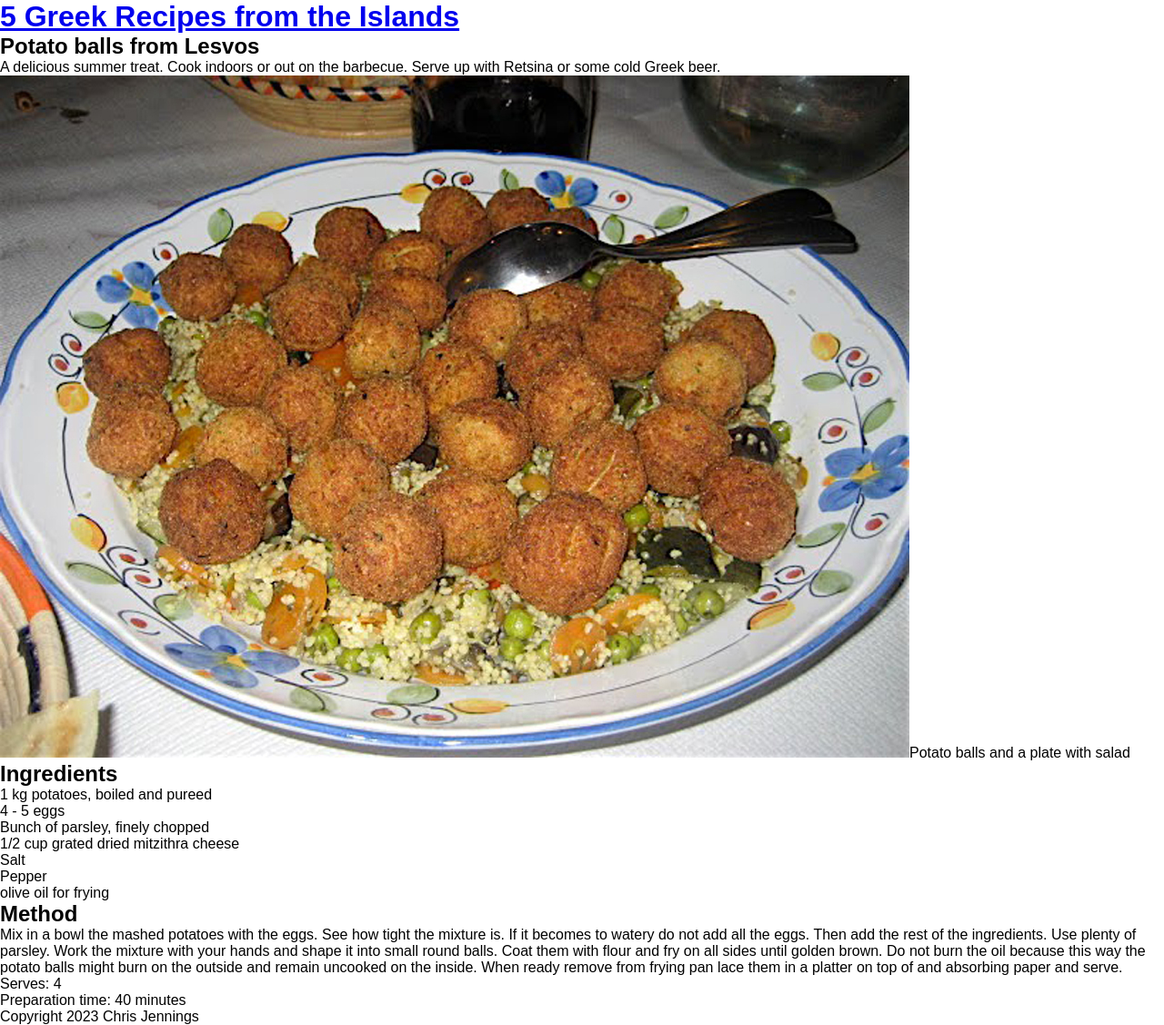
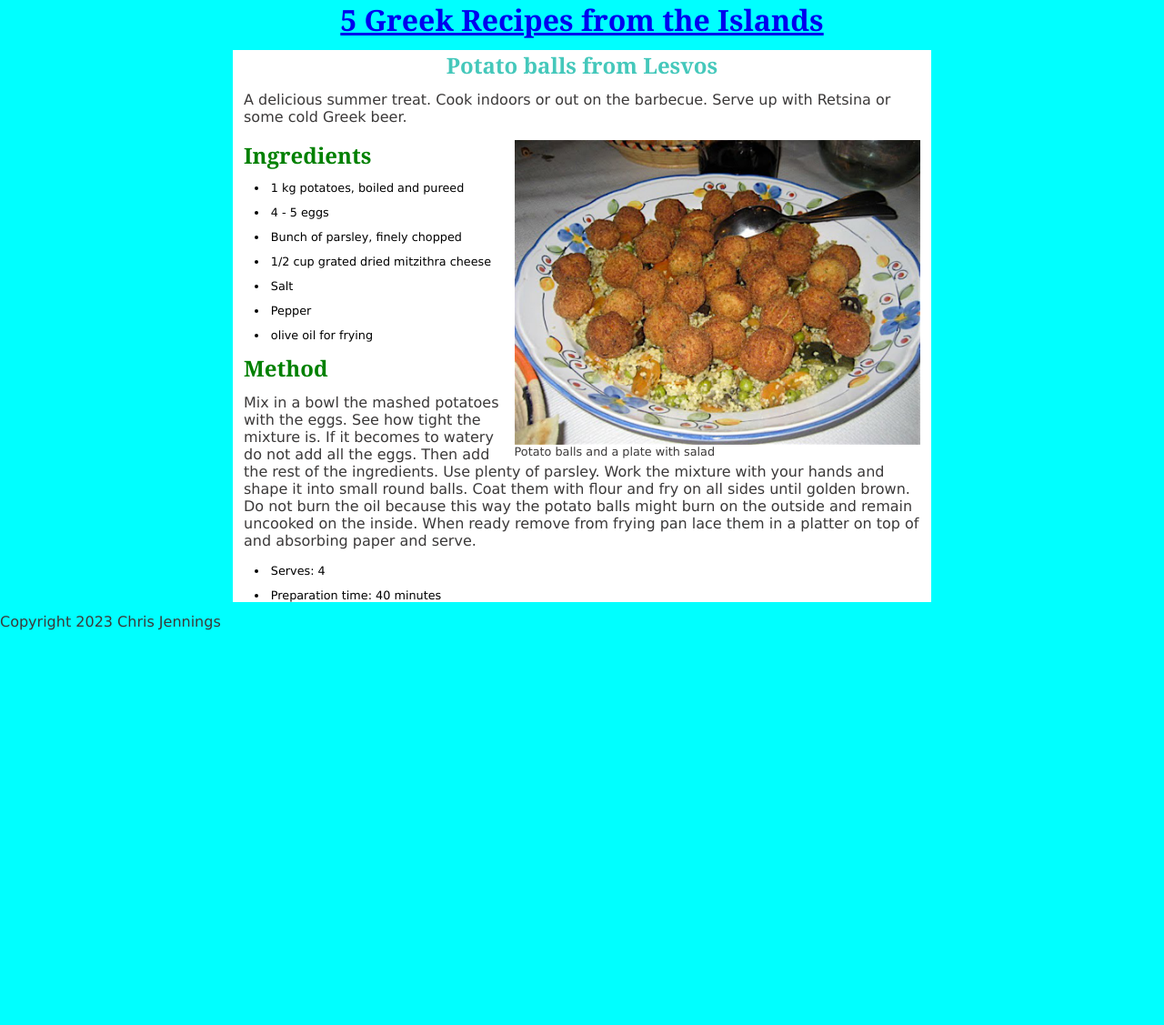
Before and after one commit to chrisatbrookes/greekrecipes, a Jekyll site: the page built from _recipes/recipe1.md, in a window 1280 px wide. Shown: the whole page at 91% size. Built offline with Jekyll 4.4.1, drawn with Linux system fonts in a browser that asks for light colours; after the commit the page ends 900 px from its top, so only the background shows below that.

Commit message:
Update recipes.css

```diff
--- a/styles/recipes.css
+++ b/styles/recipes.css
@@ -1,7 +1,7 @@
 /*! CSS bare bones for recipes site */
 
  html {
-  font-family: sans-serif;
+  font-family:'Lucida Sans', 'Lucida Sans Regular', 'Lucida Grande', 'Lucida Sans Unicode', Geneva, Verdana, sans-serif;
   -ms-text-size-adjust: 100%;
   -webkit-text-size-adjust: 100%;
 }
@@ -13,3 +13,62 @@
 }
 
 /* the rest is up to you */
+
+body {
+
+  background-color: cyan;
+}
+
+h1 {
+  color: rgb(69, 200, 187);
+  margin-bottom: 12px;
+  text-align: center;
+}
+
+h2 {
+  color:green;
+  margin: 0 0 12px 0;
+}
+
+h1,h2 {
+  font-family: Georgia, 'Times New Roman', Times, serif;
+}
+
+p {
+color:rgb(59, 57, 57);
+margin-bottom:1em;
+}
+
+main {
+width: 60%;
+max-width:850px;
+/* border:1px solid purple; */
+padding: 0 12px;
+margin:0 auto;
+background-color: white;
+}
+
+img {
+width:60%;
+float:right;
+}
+
+
+
+ul {
+  margin-left: 12px;
+  /* columns: 2;
+  column-rule: 1px solid blue; */
+}
+
+li {
+font-size: .8em;
+margin-bottom: 12px;
+list-style-position: inside;
+}
+
+.caption {
+  font-size: .8em;
+  float:right;
+  width:60%;
+}
```
